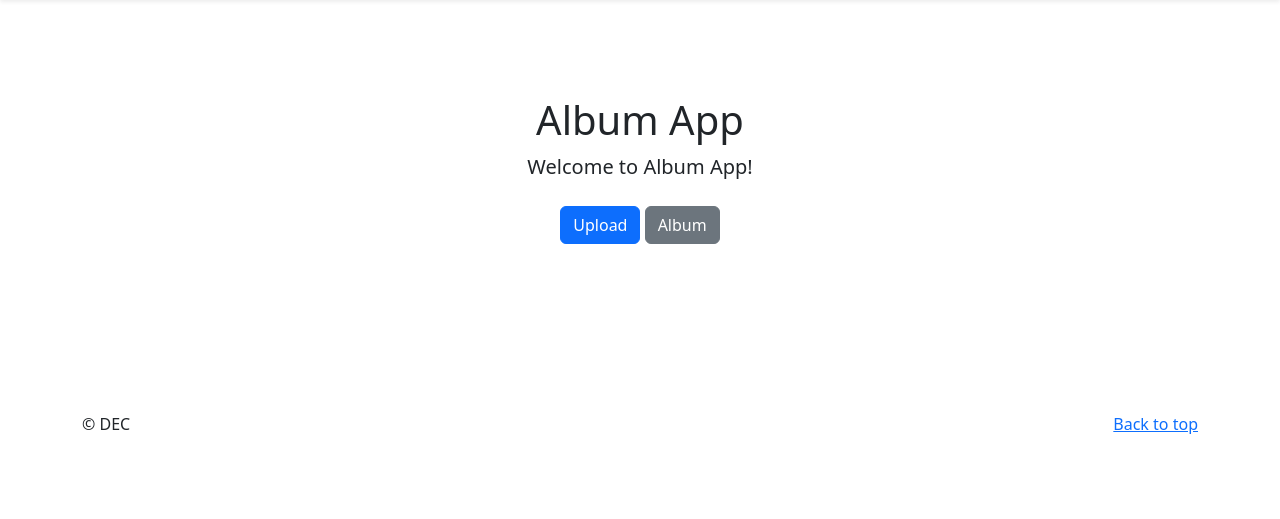
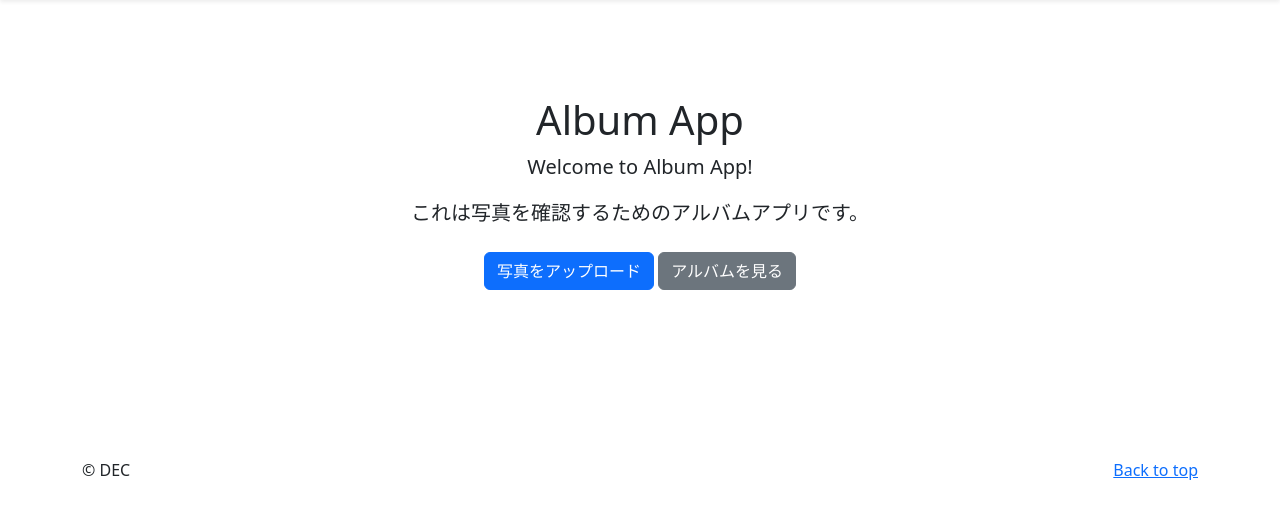
Before and after one commit to DECQuando/Synq, a Django app: page / in a window 1280 px wide. Shown: the part 56-575 px from the top of the page. Run offline with Django 4.2, Linux system fonts and the light colour scheme; some libraries are stand-ins or nearby versions.

Commit message:
[update] welcomeページを編集

```diff
--- a/templates/base.html
+++ b/templates/base.html
@@ -28,11 +28,11 @@
           <p class="text-white text-body-secondary">写真を振り返りましょう。</p>
         </div>
         <div class="col-sm-4 offset-md-1 py-4">
-          <h4 class="text-white">Contact</h4>
+          <h4 class="text-white">Page</h4>
           <ul class="list-unstyled">
-            <li><a href="#" class="text-white">Follow on Twitter</a></li>
-            <li><a href="#" class="text-white">Like on Facebook</a></li>
-            <li><a href="#" class="text-white">Email me</a></li>
+            <li><a href="{% url 'synqapp:welcome' %}" class="text-white">Main Page</a></li>
+            <li><a href="{% url 'synqapp:upload' %}" class="text-white">Upload</a></li>
+            <li><a href="{% url 'synqapp:album' %}" class="text-white">Album</a></li>
           </ul>
         </div>
       </div>
@@ -40,7 +40,7 @@
   </div>
   <div class="navbar navbar-dark bg-dark shadow-sm">
     <div class="container">
-      <a href="#" class="navbar-brand d-flex align-items-center">
+      <a href="{% url 'synqapp:welcome' %}" class="navbar-brand d-flex align-items-center">
         <svg xmlns="http://www.w3.org/2000/svg" width="20" height="20" fill="none" stroke="currentColor" stroke-linecap="round" stroke-linejoin="round" stroke-width="2" aria-hidden="true" class="me-2" viewBox="0 0 24 24"><path d="M23 19a2 2 0 0 1-2 2H3a2 2 0 0 1-2-2V8a2 2 0 0 1 2-2h4l2-3h6l2 3h4a2 2 0 0 1 2 2z"/><circle cx="12" cy="13" r="4"/></svg>
         <strong>Album</strong>
       </a>
@@ -52,6 +52,7 @@
 </header>
 
 <main>
+    {# ここに、album.html, upload.html, welcome.htmlを挿入する #}
     {% block contents %}{% endblock %}
 
 </main>
--- a/templates/synqapp/welcome.html
+++ b/templates/synqapp/welcome.html
@@ -5,12 +5,12 @@
     <div class="row py-lg-5">
       <div class="col-lg-6 col-md-8 mx-auto">
         <h1 class="fw-light">Album App</h1>
-        <p class="lead text-body-secondary">
-            Welcome to Album App!
-        </p>
+        <p class="lead text-body-secondary">Welcome to Album App!</p>
+        <p class="lead text-body-secondary">これは写真を確認するためのアルバムアプリです。</p>
+
         <p>
-          <a href="{% url 'synqapp:upload' %}" class="btn btn-primary my-2">Upload</a>
-          <a href="{% url 'synqapp:album' %}" class="btn btn-secondary my-2">Album</a>
+          <a href="{% url 'synqapp:upload' %}" class="btn btn-primary my-2">写真をアップロード</a>
+          <a href="{% url 'synqapp:album' %}" class="btn btn-secondary my-2">アルバムを見る</a>
         </p>
       </div>
     </div>
```
